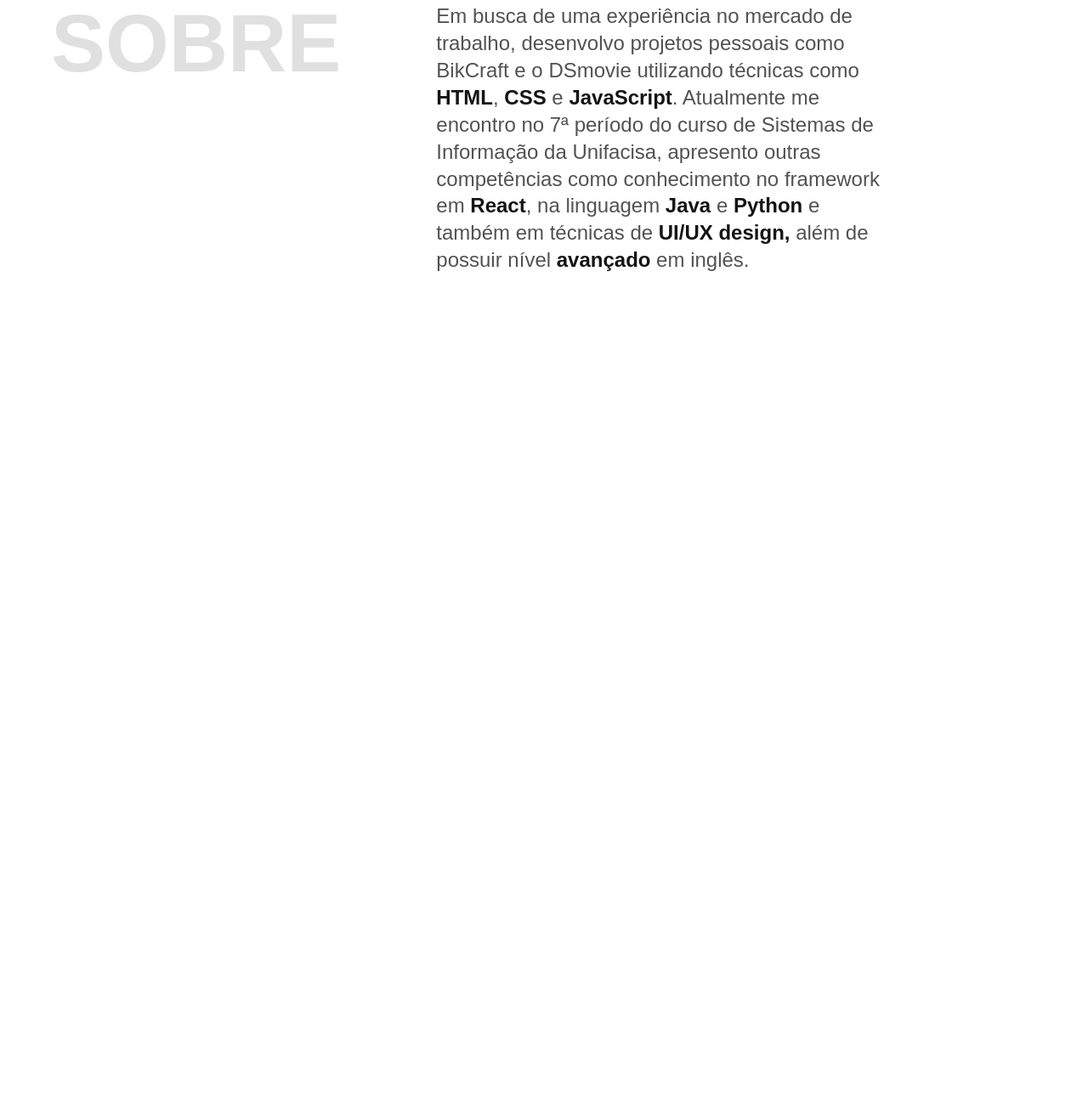
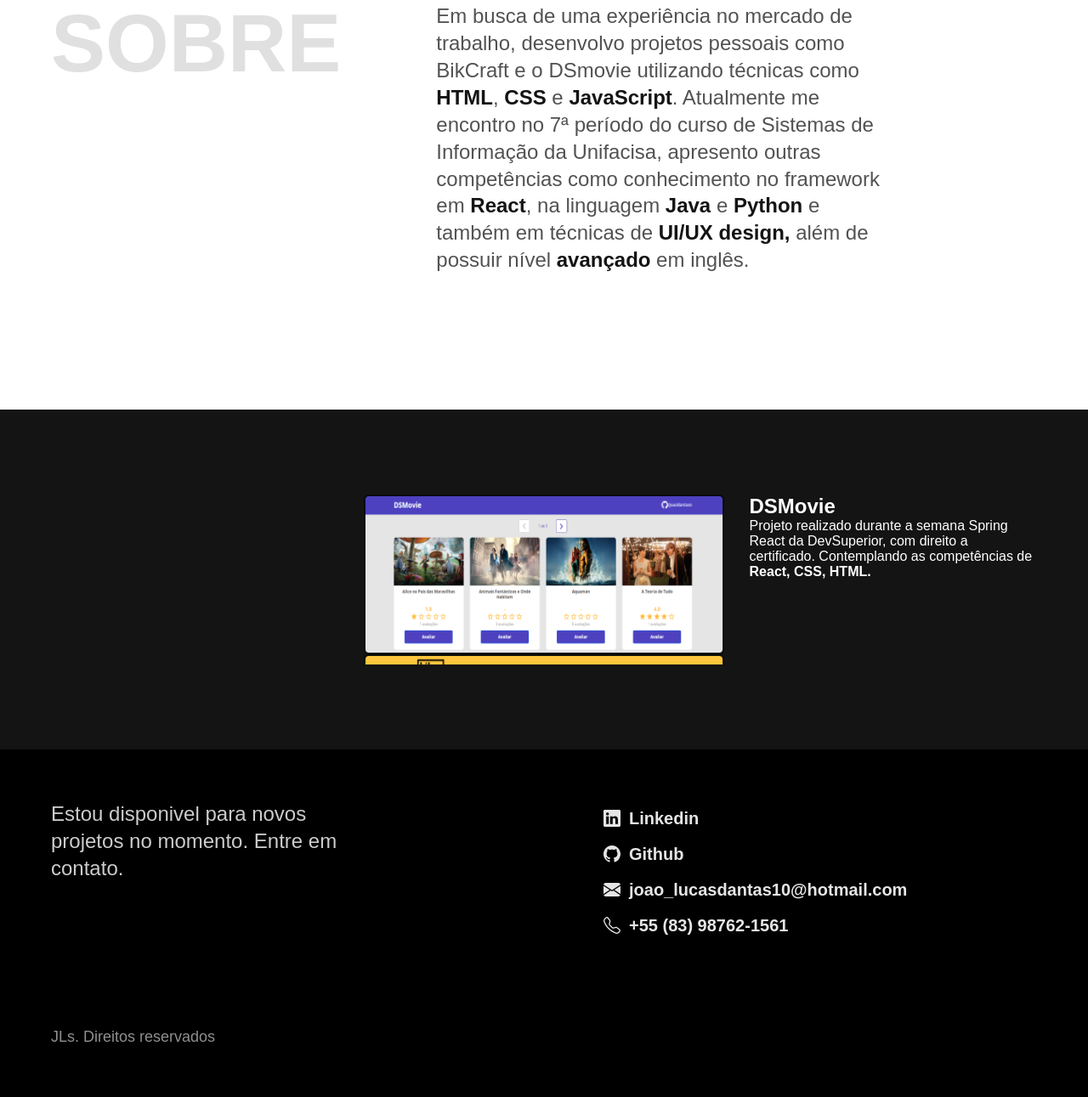
Before and after one commit to joaoldantasn/portfolio-melhorado, a plain HTML site: page index.html in a window 1280 px wide. Shown: the part 774-2065 px from the top of the page at 85% size. Before the commit the page ends 1256 px from the top, so only its background shows below. Drawn offline with Linux system fonts and the light colour scheme.

Commit message:
Projetos versão I

```diff
--- /dev/null
+++ b/css/footer.css
@@ -0,0 +1,73 @@
+.footer {
+  background: #000000;
+}
+
+.footer-container {
+  max-width: 1200px;
+  padding: 60px 60px;
+  margin: 0 auto;
+  display: grid;
+  grid-template-columns: 1fr 1fr;
+  gap: 100px;
+}
+
+.footer-texto {
+  font-size: 1.5rem;
+  line-height: 1.33;
+  color: #cccccc;
+  max-width: 27ch;
+}
+
+.footer-contato li {
+  font-weight: bold;
+  font-size: 1.25rem;
+  line-height: 1.1;
+  color: #e5e5e5;
+}
+
+.footer-contato li {
+  display: flex;
+  align-items: center;
+  padding: 10px;
+}
+
+.footer-contato a {
+  padding: 0 10px;
+}
+
+.footer-copy {
+  grid-column: 1 / -1;
+  font-size: 1.125rem;
+  color: #8f8f8f;
+}
+
+@media (max-width: 1000) {
+  .footer-container {
+    grid-template-columns: 1fr;
+    gap: 40px;
+  }
+}
+@media (max-width: 800px) {
+  .footer-container {
+    grid-template-columns: 1fr;
+    gap: 40px;
+  }
+  .footer-contato {
+    font-size: 1rem;
+  }
+}
+
+@media (max-width: 500px) {
+  .footer-texto {
+    font-size: 1.25rem;
+  }
+
+  .footer-contato li {
+    font-weight: normal;
+    font-size: 1rem;
+  }
+
+  .footer-copy {
+    font-size: 0.875rem;
+  }
+}
--- /dev/null
+++ b/css/projetos.css
@@ -0,0 +1,39 @@
+.projetos {
+  background: #141414;
+  color: #ffffff;
+}
+.projetos-container {
+  max-width: 1200px;
+  padding: 100px 60px;
+  margin: 0 auto;
+  display: grid;
+  grid-template-columns: 1fr 1.25fr 1fr;
+  grid-gap: 30px;
+}
+.projetos-lista{
+  grid-column: 2;
+  display: block;
+  height: 200px;
+  overflow-y: scroll;
+}
+.projetos-lista li{
+  cursor: pointer;
+}
+.projetos-lista::-webkit-scrollbar{
+  width: 18px;
+}
+.projetos-lista::-webkit-scrollbar-thumb {
+  background: #123F4C;
+  border-left: 4px solid #141414;
+  border-right: 4px solid #141414;
+}
+
+/*Navegação por Tabs*/
+ .js-tabcontent section{
+  display: none;
+}
+
+.js-tabcontent section.ativo{
+  display: block !important;
+  animation: show .5s forwards;
+}
--- a/css/style.css
+++ b/css/style.css
@@ -2,3 +2,5 @@
 @import './header.css';
 @import './introducao.css';
 @import './sobre.css';
+@import './projetos.css';
+@import './footer.css';
--- a/index.html
+++ b/index.html
@@ -39,7 +39,49 @@
       <p class="sobre-texto"> Em busca de uma experiência no mercado de trabalho, desenvolvo projetos pessoais como BikCraft e o DSmovie utilizando técnicas como <strong>HTML</strong>, <strong>CSS</strong> e <strong>JavaScript</strong>. Atualmente me encontro no 7ª período do curso de Sistemas de Informação da Unifacisa, apresento outras competências como conhecimento no framework em <strong>React</strong>, na linguagem <strong>Java</strong> e <strong>Python</strong> e também em técnicas de <strong>UI/UX design,</strong> além de possuir nível <strong>avançado</strong> em inglês.</p>
     </div>
   </section>
-  <script src="js/script.js"></script>
+  <div class="projetos">
+    <section class="projetos-container" id="projetos" aria-label="projetos">
+      <ul class="projetos-lista js-tabmenu">
+        <li><img src="./img/port 1.png" alt="DSMovie"></li>
+        <li><img src="./img/port 1 (1).png" alt="BikCraft"></li>
+      </ul>
+      <div class="projetos-content js-tabcontent">
+        <section>
+          <h2>DSMovie</h2>
+          <p>Projeto realizado durante a semana Spring React da DevSuperior, com direito a certificado. Contemplando as competências de <strong>React, </strong><strong>CSS, </strong><strong>HTML.</strong></p>
+        </section>
+        <section>
+          <h2>BikCraft</h2>
+          <p>Projeto realizado através do curso de web Design completo da origamid, com direito a certificado. Contemplando as competências de <strong>JavaScript, </strong><strong>CSS, </strong><strong>HTML, </strong><strong>UI/UX.</strong></p>
+        </section>
+      </div>
+    </section>
+  </div>
+  <footer class="footer" id="contato">
+    <div class="footer-container">
+      <p class="footer-texto">Estou disponivel para novos projetos no momento. Entre em contato.</p>
+      <ul class="footer-contato">
+        <li>
+          <a href="https://www.linkedin.com/in/jo%C3%A3o-lucas-dantas/"><img src="./img/linkedin.svg" alt=""></a>
+          <p>Linkedin</p>
+        </li>
+        <li>
+          <a href="https://github.com/joaoldantasn"><img src="./img/github.svg" alt=""></a>
+          <p>Github</p>
+        </li>
+        <li>
+          <a href="https://mail.google.com"><img src="./img/gmail.svg" alt=""></a>
+          <p>joao_lucasdantas10@hotmail.com</p>
+        </li>
+        <li>
+          <a href=""><img src="./img/celular.svg" alt=""></a>
+          <p>+55 (83) 98762-1561</p>
+        </li>
+      </ul>
+      <p class="footer-copy">JLs. Direitos reservados</p>
+    </div>
+  </footer>
+  <script type="module" src="./script.js"></script>
 </body>
 
 </html>
--- /dev/null
+++ b/script.js
@@ -0,0 +1,21 @@
+function initTabNav() {
+  const tabMenu = document.querySelectorAll('.js-tabmenu li');
+  const tabContent = document.querySelectorAll('.js-tabcontent section');
+  if (tabMenu.length && tabContent.length) {
+    tabContent[0].classList.add('ativo');
+
+    function activeTab(index) {
+      tabContent.forEach((section) => {
+        section.classList.remove('ativo');
+      });
+      tabContent[index].classList.add('ativo');
+    }
+
+    tabMenu.forEach((itemMenu, index) => {
+      itemMenu.addEventListener('click', function () {
+        activeTab(index);
+      });
+    });
+  }
+}
+initTabNav();
```
Also changed, not shown: img/bikcraf21.png (added), js/script.js (deleted).
